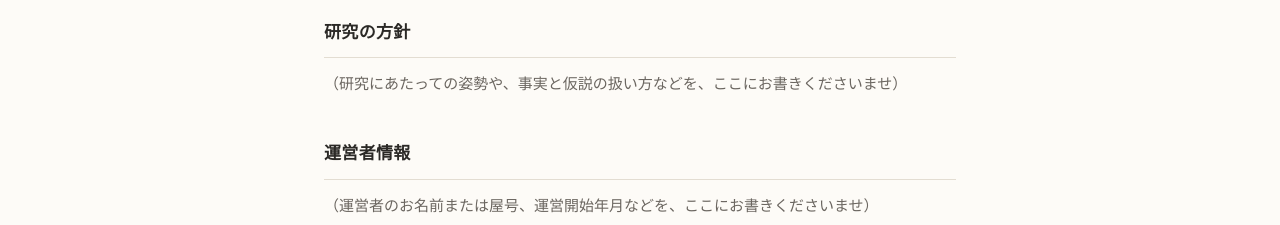
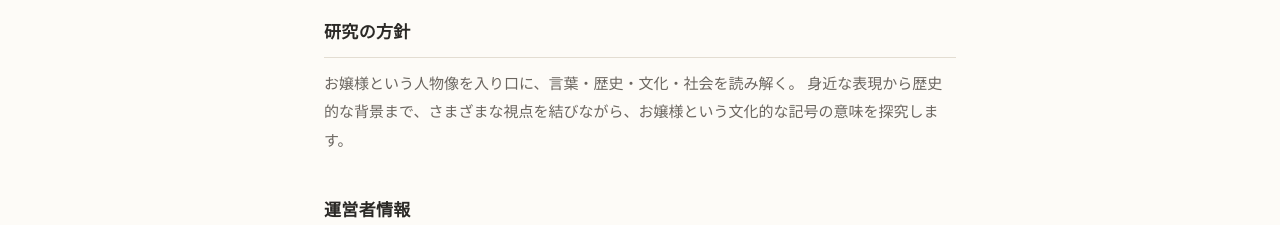
Before and after one commit to kurokawa96-96/ojosama-lab, a Next.js app: page /about in a window 1280 px wide. Shown: the part 575-800 px from the top of the page. Built offline with nearby package versions, Linux system fonts and the light colour scheme; no server answers.

Commit message:
Update page.tsx

```diff
--- a/app/about/page.tsx
+++ b/app/about/page.tsx
@@ -53,10 +53,18 @@ export default function AboutPage() {
       </ul>
 
       <h2 style={sectionTitle}>研究の方針</h2>
-      <p style={todoText}>（研究にあたっての姿勢や、事実と仮説の扱い方などを、ここにお書きくださいませ）</p>
+      <p style={todoText}>お嬢様という人物像を入り口に、言葉・歴史・文化・社会を読み解く。
+
+身近な表現から歴史的な背景まで、さまざまな視点を結びながら、お嬢様という文化的な記号の意味を探究します。</p>
 
       <h2 style={sectionTitle}>運営者情報</h2>
-      <p style={todoText}>（運営者のお名前または屋号、運営開始年月などを、ここにお書きくださいませ）</p>
+      <p style={todoText}>## 運営者情報
+
+**運営：PROJECT EUREKA**
+
+お嬢様研究所は、PROJECT EUREKAが運営する、お嬢様という人物像を多角的に探究する研究サイトです。
+
+言葉・歴史・文化・社会・作品表現など、さまざまな視点から情報を収集・整理し、独自の考察を通じて、お嬢様という文化的な存在への理解を深めることを目指しています。</p>
     </main>
   );
 }
```
